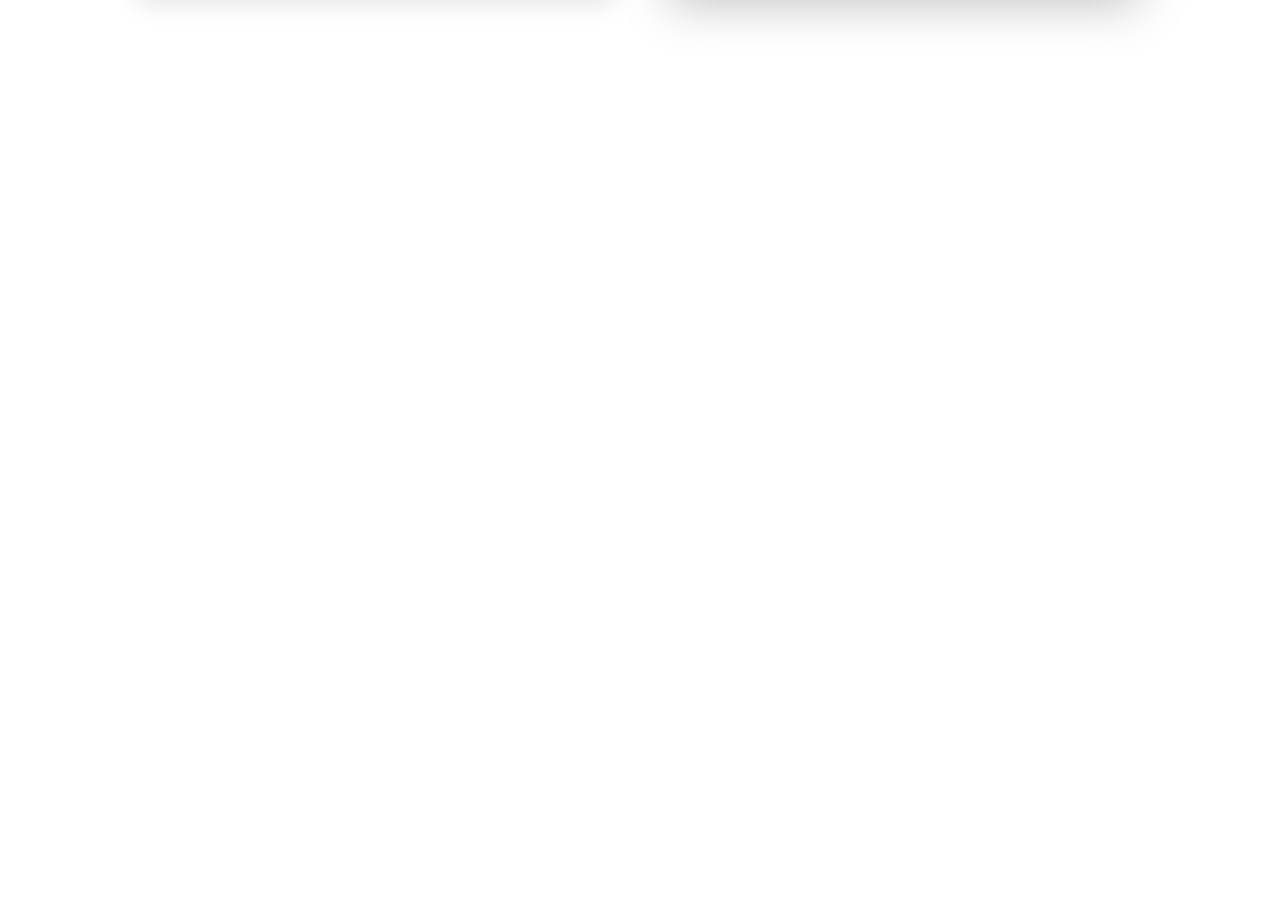
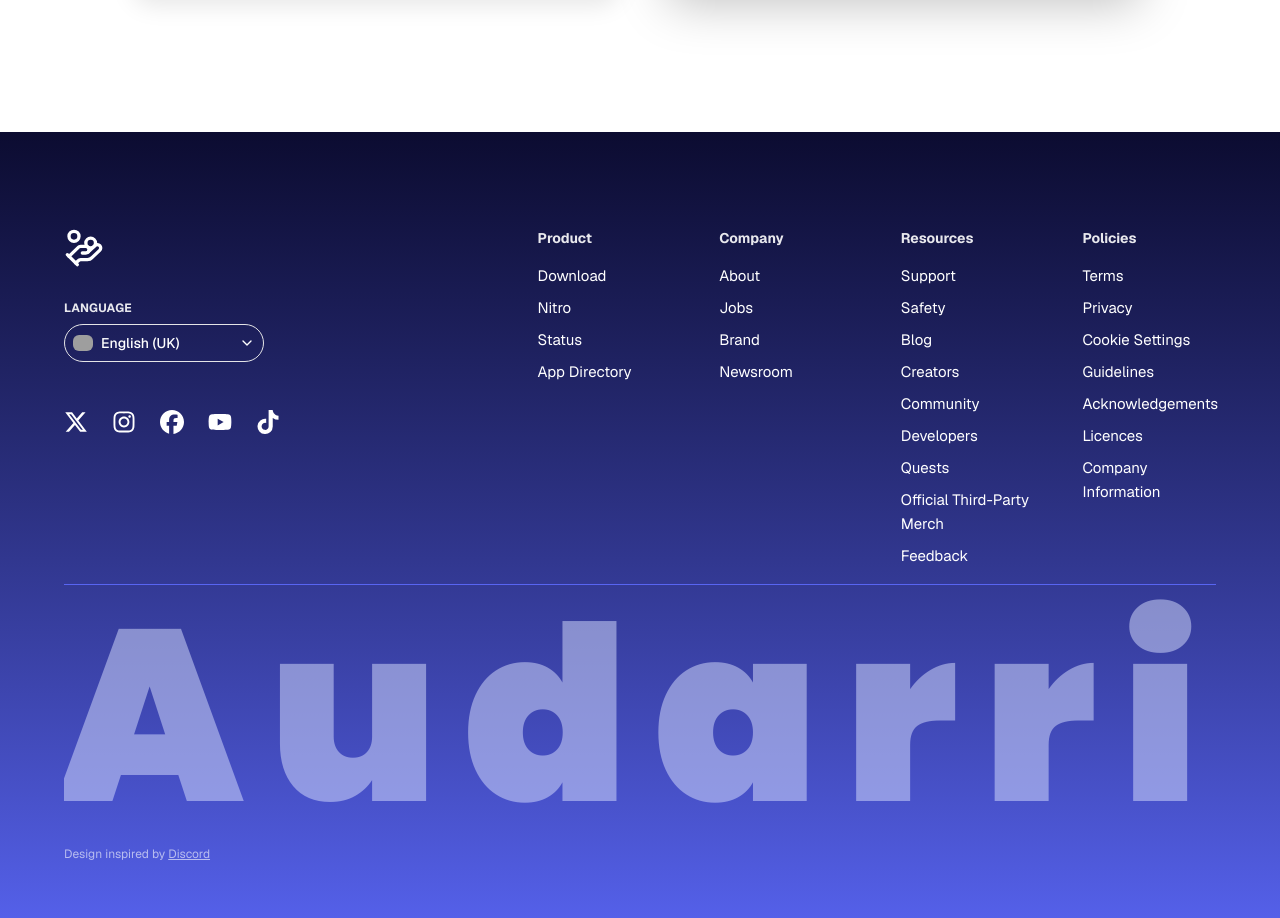
Before and after one commit to Husnain0120/audaari_app, a Next.js app: page /get-premium in a window 1280 px wide. Shown: the part 740-1658 px from the top of the page. Before the commit the page ends 872 px from the top, so only its background shows below. Built offline with nearby package versions, Linux system fonts and the light colour scheme; grey boxes are pictures that could not be loaded.

Commit message:
feat: Add premium plan page, global layout, and footer component, and include react-icons.

```diff
--- a/package.json
+++ b/package.json
@@ -26,6 +26,7 @@
     "next-themes": "^0.4.6",
     "react": "19.1.0",
     "react-dom": "19.1.0",
+    "react-icons": "^5.5.0",
     "tailwind-merge": "^3.3.1",
     "update": "^0.7.4"
   },
--- a/src/app/(premium-app)/get-premium/page.jsx
+++ b/src/app/(premium-app)/get-premium/page.jsx
@@ -42,7 +42,7 @@ const GetPremium = () => {
               <X className="w-4 h-4 text-red-500" /> Cannot accept contracts
             </li>
             <li className="flex items-center gap-2">
-              <Check className="w-4 h-4 text-green-500" /> Can deny contracts
+              <X className="w-4 h-4 text-red-500" /> Can deny contracts
             </li>
             <li className="flex items-center gap-2">
               <Check className="w-4 h-4 text-green-500" /> Can follow users
@@ -77,7 +77,7 @@ const GetPremium = () => {
 
           <div className="mb-6 flex items-end gap-2">
             <span className="text-5xl font-extrabold text-black dark:text-white">
-              Rs500
+              Rs599
             </span>
             <span className="text-neutral-500">/ month</span>
           </div>
--- a/src/app/layout.js
+++ b/src/app/layout.js
@@ -2,6 +2,7 @@ import Navbar from '@/components/Navbar';
 import { ThemeProvider } from '@/components/theme-provider';
 import { Geist, Geist_Mono } from 'next/font/google';
 import './globals.css';
+import Footer from '@/components/Footer';
 
 const geistSans = Geist({
   variable: '--font-geist-sans',
@@ -34,6 +35,7 @@ export default function RootLayout({ children }) {
           <main>
             <Navbar />
             {children}
+            <Footer />
           </main>
         </ThemeProvider>
       </body>
--- /dev/null
+++ b/src/components/Footer.jsx
@@ -0,0 +1,162 @@
+"use client"
+
+import { useState } from "react"
+import { FaXTwitter, FaInstagram, FaFacebook, FaYoutube, FaTiktok } from "react-icons/fa6"
+import { ChevronDown, HandCoins } from "lucide-react"
+import { Poppins } from "next/font/google"
+import Link from "next/link"
+
+const poppins = Poppins({
+    weight: ["900"],
+    subsets: ["latin"],
+})
+
+const SocialIcons = {
+    twitter: <FaXTwitter className="w-6 h-6" />,
+    instagram: <FaInstagram className="w-6 h-6" />,
+    facebook: <FaFacebook className="w-6 h-6" />,
+    youtube: <FaYoutube className="w-6 h-6" />,
+    tiktok: <FaTiktok className="w-6 h-6" />,
+}
+
+export default function Footer() {
+    const [language, setLanguage] = useState("English (UK)")
+    const [showLanguageMenu, setShowLanguageMenu] = useState(false)
+
+    const sections = {
+        product: [
+            { label: "Download", href: "#" },
+            { label: "Nitro", href: "#" },
+            { label: "Status", href: "#" },
+            { label: "App Directory", href: "#" },
+        ],
+        company: [
+            { label: "About", href: "#" },
+            { label: "Jobs", href: "#" },
+            { label: "Brand", href: "#" },
+            { label: "Newsroom", href: "#" },
+        ],
+        resources: [
+            { label: "Support", href: "#" },
+            { label: "Safety", href: "#" },
+            { label: "Blog", href: "#" },
+            { label: "Creators", href: "#" },
+            { label: "Community", href: "#" },
+            { label: "Developers", href: "#" },
+            { label: "Quests", href: "#" },
+            { label: "Official Third-Party Merch", href: "#" },
+            { label: "Feedback", href: "#" },
+        ],
+        policies: [
+            { label: "Terms", href: "#" },
+            { label: "Privacy", href: "#" },
+            { label: "Cookie Settings", href: "#" },
+            { label: "Guidelines", href: "#" },
+            { label: "Acknowledgements", href: "#" },
+            { label: "Licences", href: "#" },
+            { label: "Company Information", href: "#" },
+        ],
+    }
+
+    return (
+        <footer className="w-full bg-gradient-to-b from-[#0c0c31] to-[#5561EB] text-white overflow-hidden font-sans">
+            <div className="w-full max-w-[1600px] mx-auto px-6 md:px-12 lg:px-16 pt-24 pb-16">
+                <div className="grid grid-cols-1 lg:grid-cols-5 gap-12 lg:gap-8">
+                    {/* Left Section */}
+                    <div className="lg:col-span-2 flex flex-col gap-8">
+                        {/* Brand */}
+                        <div className="flex items-center gap-2 text-white">
+                            <HandCoins className="w-10 h-10 dark:text-white" />
+                        </div>
+
+                        {/* Language Selector */}
+                        <div className="relative w-full max-w-[200px]">
+                            <p className="text-xs font-bold uppercase tracking-wide mb-2 opacity-90">Language</p>
+                            <button
+                                onClick={() => setShowLanguageMenu(!showLanguageMenu)}
+                                className="w-full flex items-center justify-between rounded-full border bg-transparent hover:bg-black/10 transition-colors px-2 py-2 text-sm font-medium cursor-pointer"
+                            >
+                                <div className="flex items-center gap-2">
+                                    <span className="w-5 h-4 relative overflow-hidden rounded-sm">
+                                        <img src="https://flagcdn.com/gb.svg" alt="UK Flag" className="w-full h-full object-cover" />
+                                    </span>
+                                    <span>{language}</span>
+                                </div>
+                                <ChevronDown className={`w-4 h-4 transition-transform ${showLanguageMenu ? "rotate-180" : ""}`} />
+                            </button>
+
+                            {showLanguageMenu && (
+                                <div className="absolute top-full left-0 mt-1 w-full bg-white text-black rounded shadow-lg py-1 z-50 max-h-60 overflow-y-auto text-sm">
+                                    {["English (UK)", "English (US)", "Español", "Français", "Deutsch", "Italiano"].map((lang) => (
+                                        <button
+                                            key={lang}
+                                            onClick={() => {
+                                                setLanguage(lang)
+                                                setShowLanguageMenu(false)
+                                            }}
+                                            className="w-full text-left px-4 py-2 hover:bg-gray-100 transition-colors"
+                                        >
+                                            {lang}
+                                        </button>
+                                    ))}
+                                </div>
+                            )}
+                        </div>
+
+                        {/* Social Icons */}
+                        <div className="flex gap-6 mt-4">
+                            {Object.entries(SocialIcons).map(([key, icon]) => (
+                                <a key={key} href="#" className="hover:opacity-80 transition-opacity" aria-label={key}>
+                                    {icon}
+                                </a>
+                            ))}
+                        </div>
+                    </div>
+
+                    {/* Right Section */}
+                    <div className="lg:col-span-3 grid grid-cols-2 md:grid-cols-4 gap-8 lg:gap-12">
+                        {Object.entries(sections).map(([title, links]) => (
+                            <div key={title} className="flex flex-col gap-4">
+                                <h3 className="text-sm font-bold text-white/90 capitalize">{title}</h3>
+                                <ul className="flex flex-col gap-2">
+                                    {links.map((item) => (
+                                        <li key={item.label}>
+                                            <a href={item.href} className="text-white hover:underline text-[15px]">
+                                                {item.label}
+                                            </a>
+                                        </li>
+                                    ))}
+                                </ul>
+                            </div>
+                        ))}
+                    </div>
+                </div>
+
+                {/* Divider */}
+                <div className="w-full h-[1px] bg-[#5865F2] mt-4"></div>
+
+                {/* Bottom Brand */}
+                <div className="w-full flex flex-col items-center mt-[10px] overflow-hidden relative">
+                    <h1
+                        className={`${poppins.className} text-[19vw] select-none opacity-50 leading-[1] lg:block hidden font-extrabold text-[#d9e0ff] tracking-[25px]`}
+                    >
+                        Audarri
+                    </h1>
+
+
+                </div>{/* 👇 Added inspiration credit line */}
+                <p className="text-xs mt-2 text-white/60">
+                    Design inspired by{" "}
+                    <Link
+                        href="https://discord.com/"
+                        target="_blank"
+                        rel="noopener noreferrer"
+                        className="underline hover:text-white transition"
+                    >
+                        Discord
+                    </Link>
+                </p>
+            </div>
+        </footer>
+    )
+}
```
Also changed, not shown: 1 other file (tests, documents, lock files or other folders).
